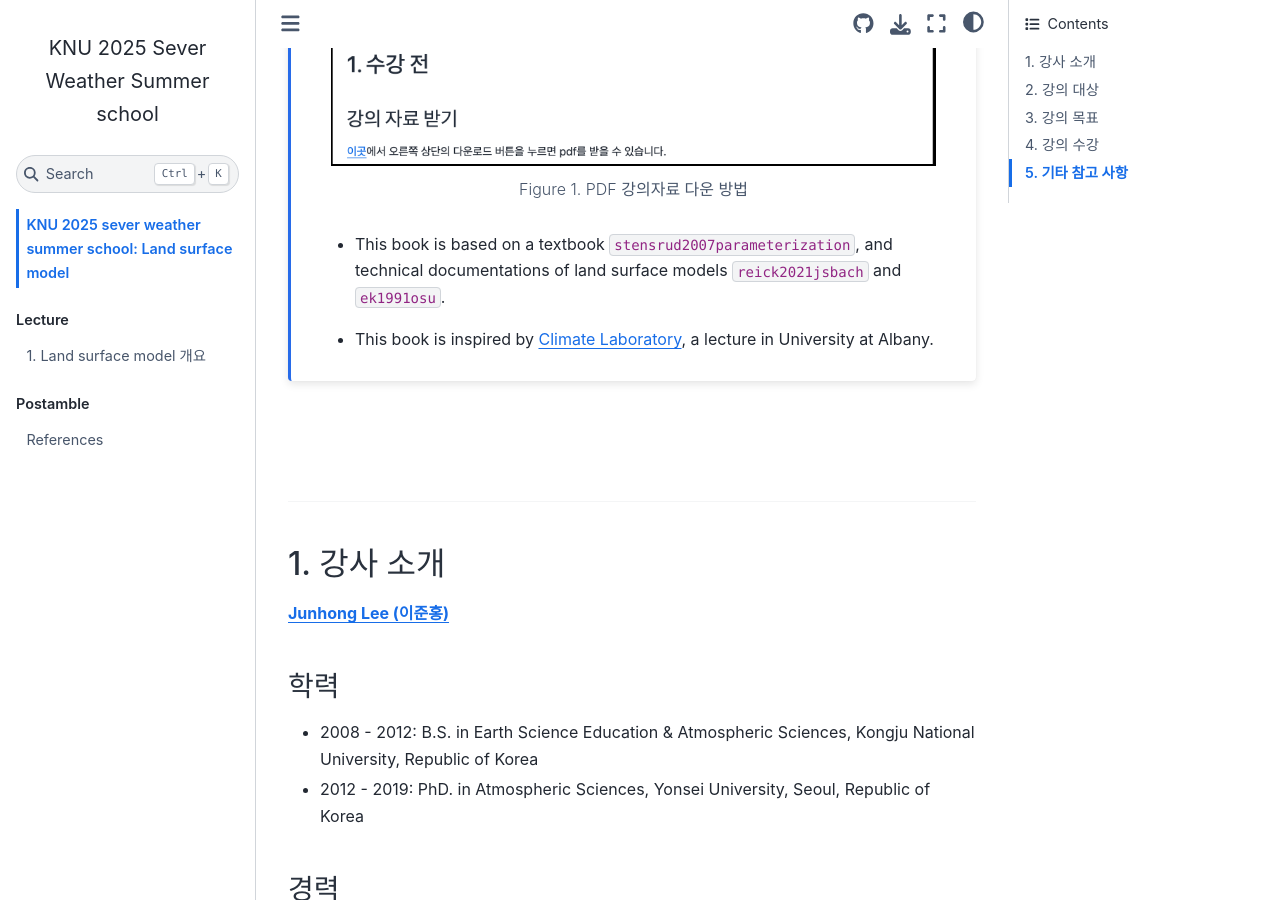
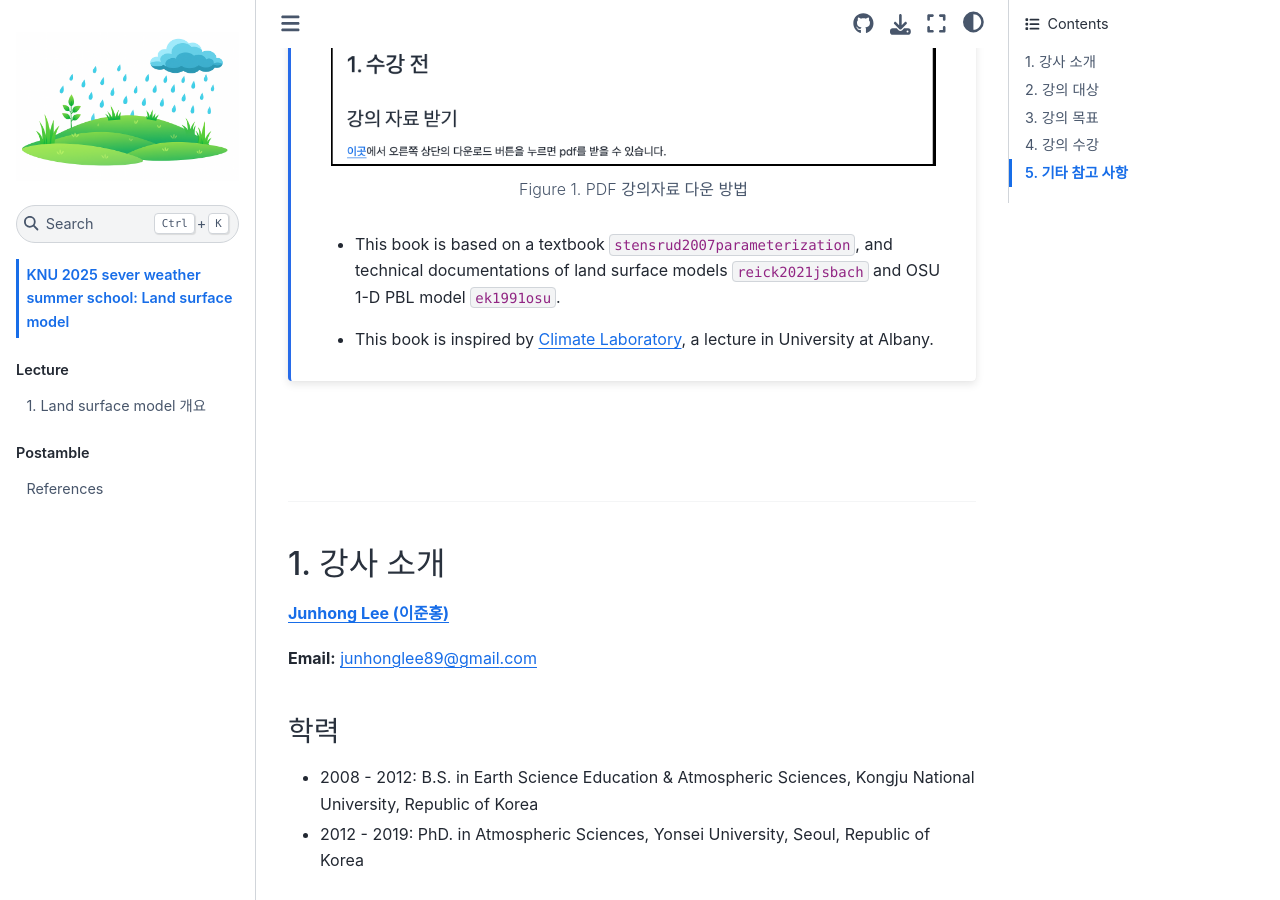
Before and after one commit to junhonglee89/KNU_2025_summer_school_LSM, a Jupyter Book: the page built from home.md, in a window 1280 px wide and 900 px high, scrolled down 1123 px. Built offline with Jupyter Book 1.0.4 settings and Sphinx 7.4.7 and the Sphinx Book theme 1.1.4, drawn with Linux system fonts in a browser that asks for light colours; pages that are not in the unit, such as notebooks, are missing from menus; cross-references to code outside the pages are shown as plain code; some of the changed text lies outside the part shown.

Commit message:
Fix minor bug and add logo & author info

```diff
--- a/_config.yml
+++ b/_config.yml
@@ -6,9 +6,9 @@
 #######################################################################################
 # Book settings
 title                       : KNU 2025 Sever Weather Summer school # The title of the book. Will be placed in the left navbar.
-author                      : Junhong Lee # The author of the book
+author                      : Junhong Lee (junhonglee89@gmail.com) # The author of the book
 copyright                   : "2025"  # Copyright year to be placed in the footer
-logo                        : ""  # A path to the book logo
+logo                        : "./_static/images/logo.png"  # A path to the book logo
 # Patterns to skip when building the book. Can be glob-style (e.g. "*skip.ipynb")
 exclude_patterns            : [_build, Thumbs.db, .DS_Store, "**.ipynb_checkpoints"]
 
--- a/home.md
+++ b/home.md
@@ -43,7 +43,7 @@ The lecture combines theoretical foundations with practical coding exercises usi
  <figcaption>Figure 1. PDF 강의자료 다운 방법</figcaption>
 </figure>
 
-- This book is based on a textbook {cite:p}`stensrud2007parameterization`, and technical documentations of land surface models {cite:p}`reick2021jsbach` and {cite:p}`ek1991osu`.
+- This book is based on a textbook {cite:p}`stensrud2007parameterization`, and technical documentations of land surface models {cite:p}`reick2021jsbach` and OSU 1-D PBL model {cite:p}`ek1991osu`.
 <p style="margin: 0.5em 0;"></p>
 
 - This book is inspired by [Climate Laboratory][climlab], a lecture in University at Albany.
@@ -58,6 +58,8 @@ The lecture combines theoretical foundations with practical coding exercises usi
 
 ### 1. 강사 소개
 **[Junhong Lee (이준홍)][junhong_homepage]**
+
+**Email:** junhonglee89@gmail.com
 
 ##### 학력
 - 2008 - 2012: B.S. in Earth Science Education & Atmospheric Sciences, Kongju National University, Republic of Korea
```
Also changed, not shown: who-for.md (deleted, +0 -13 lines), _static/images/logo.png (added).
